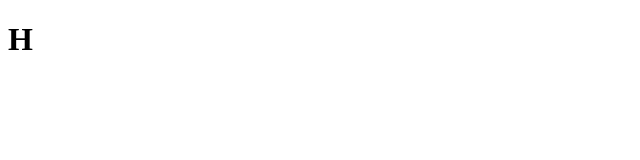
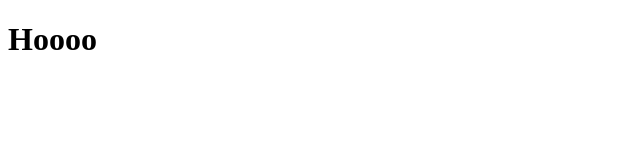
Before and after one commit to iPhoomQ/urban-couscous, a plain HTML site: page index.html in a window 1280 px wide. Shown: the whole page, without its empty margins (0-640 px from the left). Drawn offline with Linux system fonts and the light colour scheme.

Commit message:
Update index.html
add hooo

```diff
--- a/index.html
+++ b/index.html
@@ -1,9 +1,9 @@
 <!DOCTYPE html>
 <html>
 <head>
-    <title>H</title>
+    <title>Hoooo</title>
 </head>
 <body>
-    <h1>H</h1>
+    <h1>Hoooo</h1>
 </body>
 </html>
```
